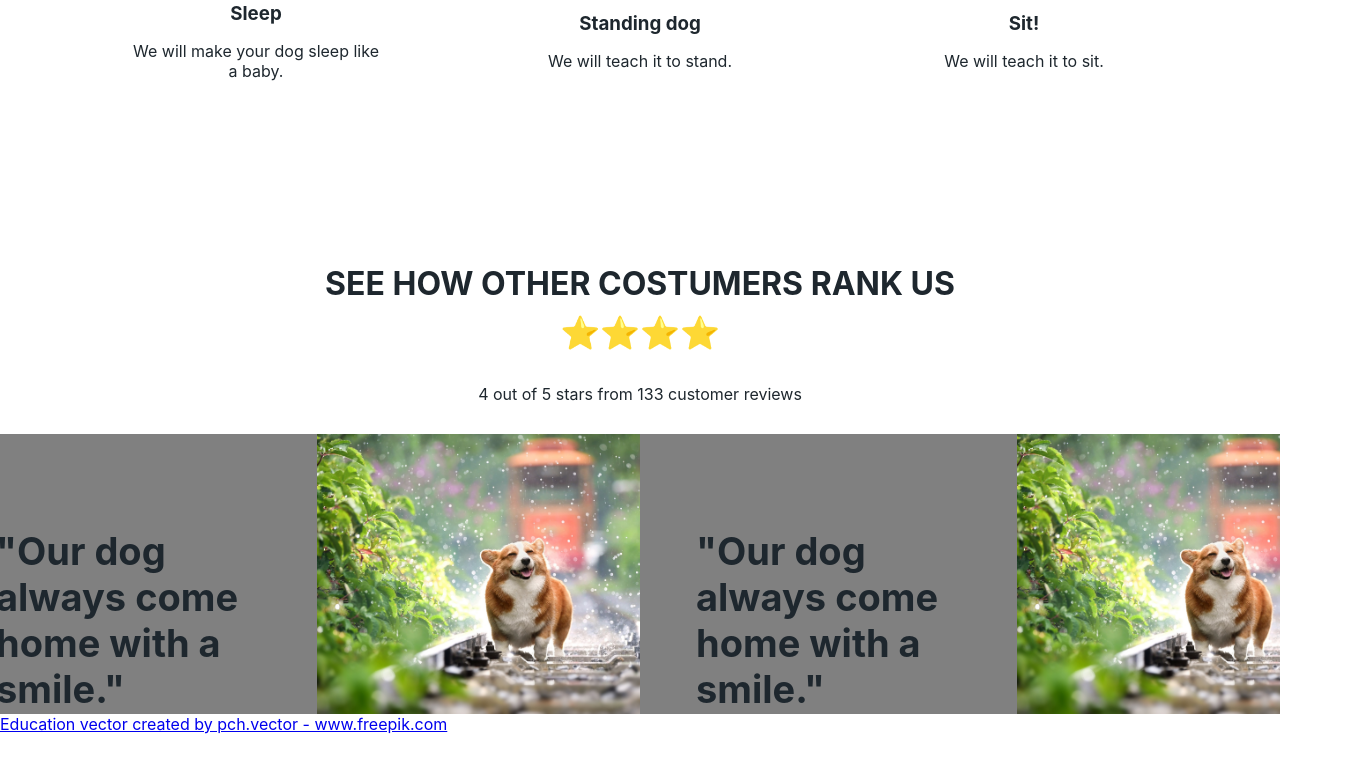
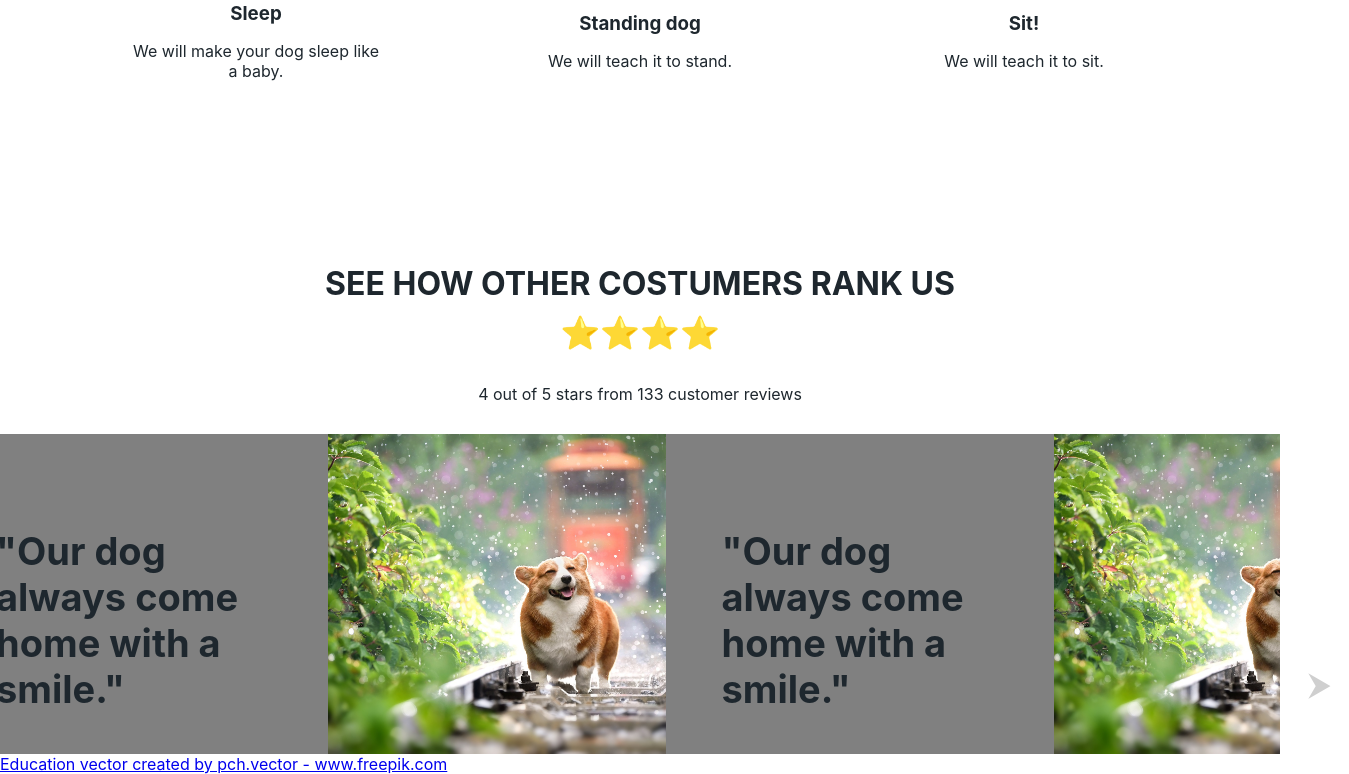
Before and after one commit to andreasaker/generic-startpage, a React (Create React App) app: page / in a window 1280 px wide. Shown: the part 2022-2796 px from the top of the page, 1349 px wide, since content can reach past the window. Before the commit the page ends 2756 px from the top, so only its background shows below. Built offline with nearby package versions, Linux system fonts and the light colour scheme.

Commit message:
CostumerStories buttons and some functions created

```diff
--- a/src/components/brands.js
+++ b/src/components/brands.js
@@ -1,5 +1,5 @@
 import React from "react";
-import styled from "styled-components";
+//import styled from "styled-components";
 
 const Brands = () => {
   return <div></div>;
--- a/src/components/button.js
+++ b/src/components/button.js
@@ -9,6 +9,7 @@ const Button = styled.button`
   color: #ffffff;
   border: 2px solid #ffffff;
   width: fit-content;
+  height: min-content;
   cursor: pointer;
   transition: all 0.2s ease;
 
--- a/src/components/content.js
+++ b/src/components/content.js
@@ -13,10 +13,6 @@ const H2 = styled.h2`
   margin: 2em 0 4em 0;
 `;
 
-const H3 = styled.h3`
-  margin: 2em 0 4em 0;
-`;
-
 const Content = ({ header, steps }) => {
   console.log(steps);
   return (
--- a/src/components/costumerStories.js
+++ b/src/components/costumerStories.js
@@ -1,29 +1,63 @@
-import React from "react";
+import React, { useState } from "react";
 import styled from "styled-components";
 import Wrapper from "./wrapper";
 import Review from "./review";
+import Button from "./button";
 
 const StyledWrapper = styled(Wrapper)`
-  height: 35vh;
-  display:flex;
+  height: 40vh;
+  display: flex;
   justify-content: center;
 `;
 
 const ReviewStack = styled.div`
-  display:flex;
+  display: flex;
   align-items: left;
   justify-content: left;
   flex-direction: row;
   max-width: 1400px;
-  height:inherit;
+  height: inherit;
+  overflow: hidden;
+`;
+
+const NextButton = styled(Button)`
+  color: #cfcfcf;
+  position: absolute;
+  background-color: #ffffff;
+  margin: 220px 0 0 1350px;
+  font-size: 2em;
+  padding: 0.3em 0.5em 0.35em 0.5em;
+  z-index: 2;
+  &:hover {
+    color: #ffffff;
+  }
+`;
+
+const PrevButton = styled(NextButton)`
+  margin: 220px 0 0 -20px;
 `;
 
 const CostumerStories = () => {
+  const [leftvalue, setLeftValue] = useState(0);
+
+  const handleNextButton = (e) => {
+    e.preventDefault();
+    setLeftValue(leftvalue - 64);
+  };
+
+  const handlePrevButton = (e) => {
+    e.preventDefault();
+    setLeftValue(leftvalue + 64);
+  };
+
   return (
     <StyledWrapper>
       <ReviewStack>
-      <Review />
-      <Review />
+        <PrevButton onClick={(e) => handlePrevButton(e)}>⮜</PrevButton>
+
+        <Review leftValue={leftvalue + "em"} />
+        <Review leftValue={leftvalue + "em"} />
+        <NextButton onClick={(e) => handleNextButton(e)}>⮞</NextButton>
       </ReviewStack>
     </StyledWrapper>
   );
--- a/src/components/review.js
+++ b/src/components/review.js
@@ -4,10 +4,15 @@ import styled from "styled-components";
 const Card = styled.div`
   display: flex;
   flex-direction: row;
-  width: 60em;
-  height:inherit;
+  width: 70em;
+  height: inherit;
   background-color: gray;
+  position: relative;
+  left: ${(props) => props.left};
 `;
+//on click move left or right
+//position: relative;
+//left: -64em;
 
 const Img = styled.img`
   height: 100%;
@@ -18,7 +23,7 @@ display: flex;
   flex-direction: column;
   padding: 2em 2em 2em 2em;
   font-size: 28px;
-width:45%;
+  width: 45%;
 `;
 
 const P = styled.p`
@@ -28,23 +33,23 @@ font-weight: 700;
 
 const Canvas = styled.div`
   overflow: hidden;
-width:55%;
+  width: 55%;
   height: 100%;
 `;
 
-const Review = (text, subtext, picture) => {
+const Review = ({ leftValue, text, subtext, picture }) => {
   return (
-  <Card>
+    <Card left={leftValue}>
       <Box>
         <P>"Our dog always come home with a smile."</P>
         <div>Melone & Tim</div>
       </Box>
 
       <Canvas>
-  <Img src="happy-corgi.jpg" alt="BIld av huoadg5888 från Pixabay"/>
+        <Img src="happy-corgi.jpg" alt="BIld av huoadg5888 från Pixabay" />
       </Canvas>
-
-  </Card>);
+    </Card>
+  );
 };
 
 export default Review;
```
Also changed, not shown: src/components/next_button.js (added, +22 -0 lines). Lines whose indentation alone changed are shown as unchanged.
